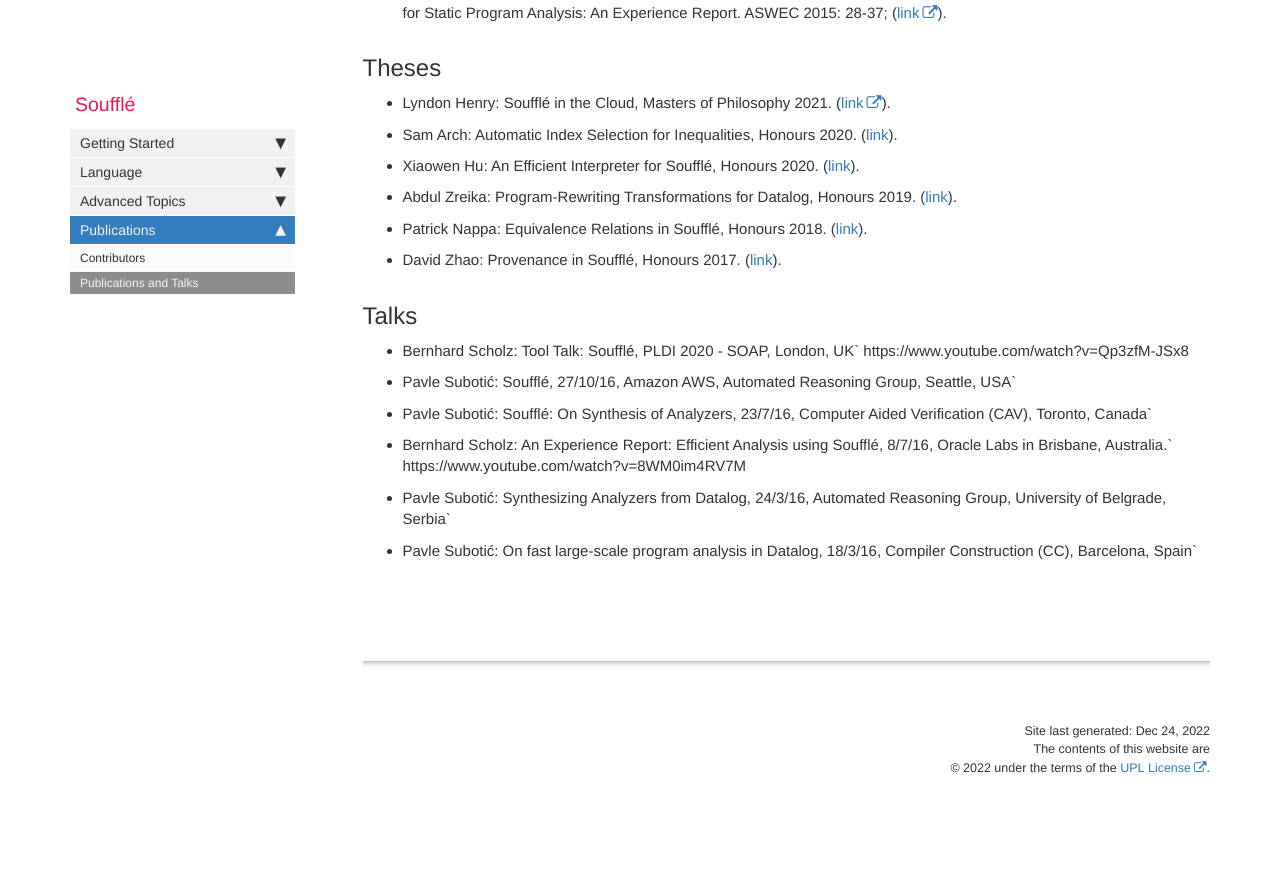
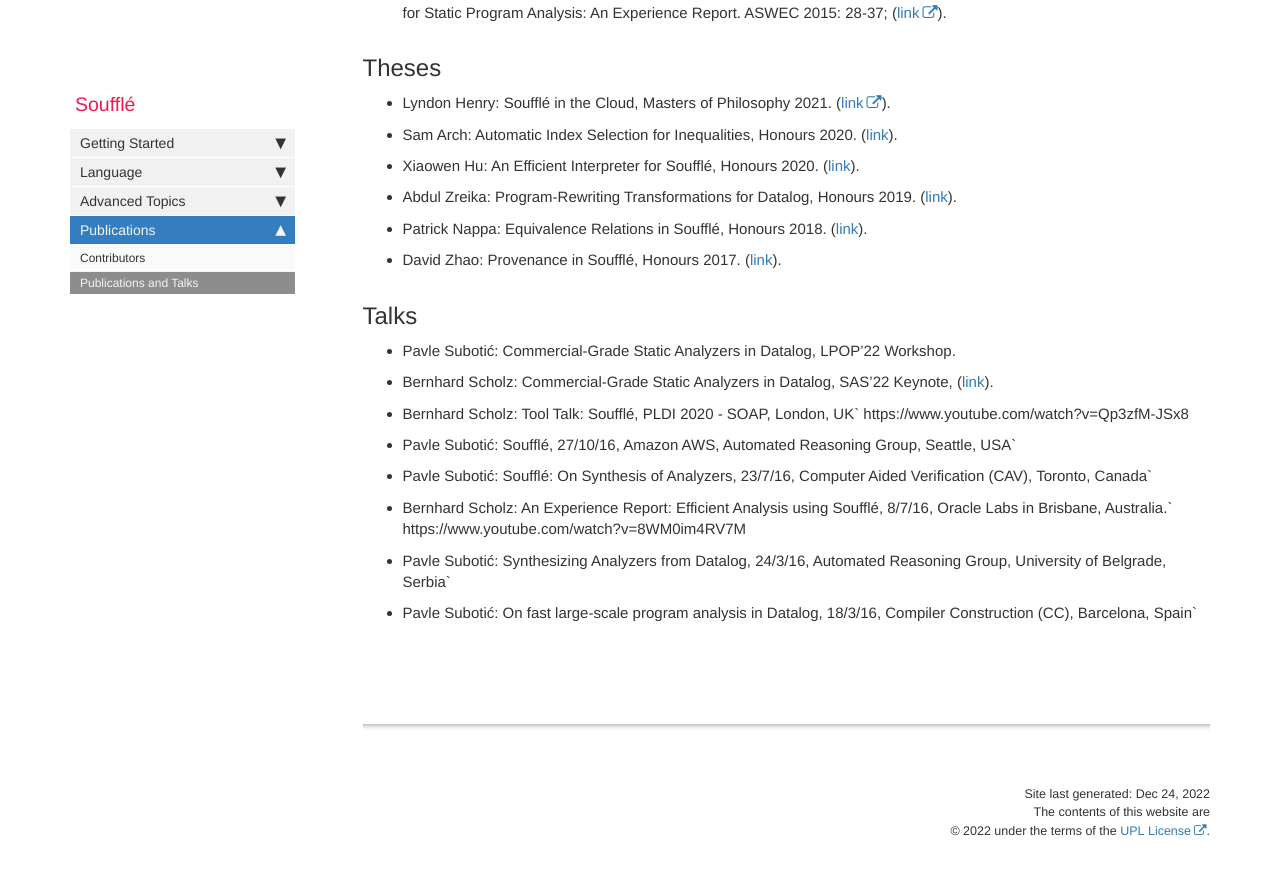
Before and after one commit to souffle-lang/souffle-lang.github.io, a Jekyll site: the page built from pages/docs/publications.md, in a window 1280 px wide and 900 px high, scrolled down 876 px. Shown: the top 875 px of the window. Built offline with Jekyll 4.4.1, drawn with Linux system fonts in a browser that asks for light colours; comment, search, counter and statistics services are not loaded; before the commit the page ends 1714 px from its top, so only the background shows below that.

Commit message:
Added SAS'22 Keynote and LPOP Workshop talk

```diff
--- a/pages/docs/publications.md
+++ b/pages/docs/publications.md
@@ -45,6 +45,8 @@ Equivalence Relations in Soufflé, Honours 2018. ([link](/pdf/patrickthesis.pdf)
 Provenance in Soufflé, Honours 2017. ([link](/pdf/davidthesis.pdf)).
 
 ## Talks
+ * Pavle Subotić: Commercial-Grade Static Analyzers in Datalog, LPOP'22 Workshop.
+ * Bernhard Scholz: Commercial-Grade Static Analyzers in Datalog, SAS'22 Keynote, ([link](/pdf/SAS22Keynote.pptx)).
  * Bernhard Scholz: Tool Talk: Soufflé, PLDI 2020 - SOAP, London, UK` https://www.youtube.com/watch?v=Qp3zfM-JSx8
  * Pavle Subotić: Soufflé, 27/10/16, Amazon AWS, Automated Reasoning Group, Seattle, USA`
  * Pavle Subotić: Soufflé: On Synthesis of Analyzers, 23/7/16, Computer Aided Verification (CAV), Toronto, Canada`
```
Also changed, not shown: 1 other file.
